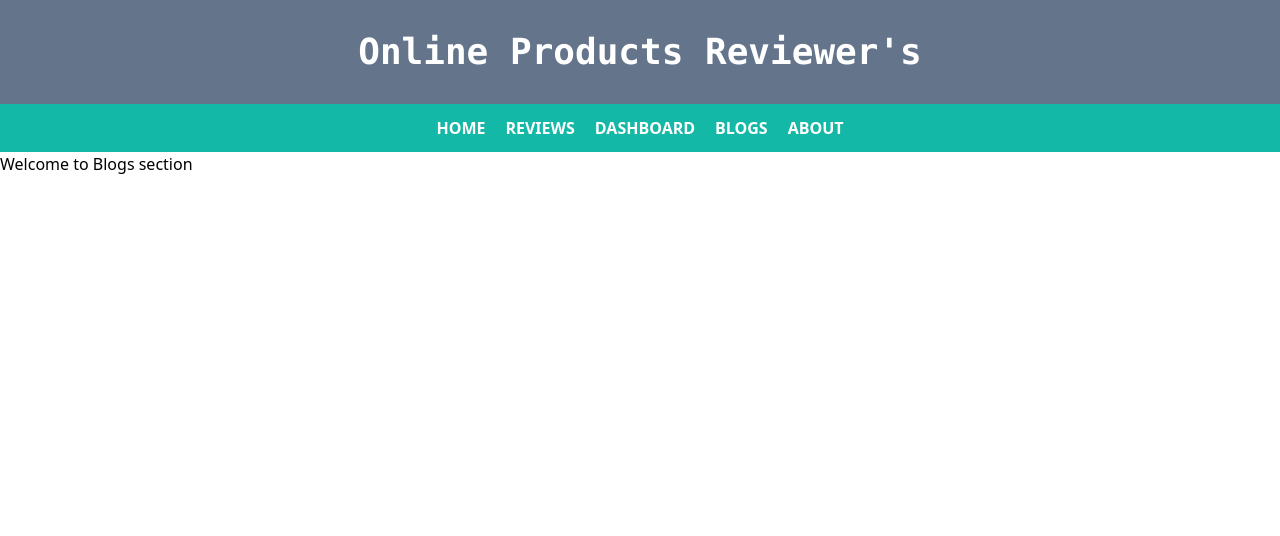
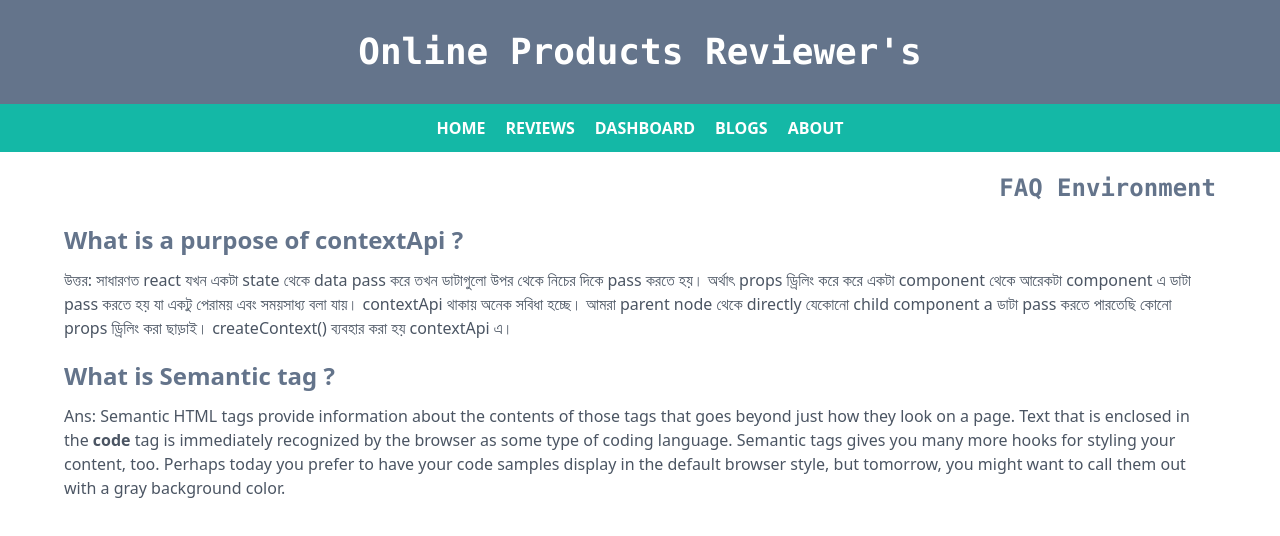
Before and after one commit to AkasHZamaN/product-analysis-interactive, a React (Create React App) app: page /blogs in a window 1280 px wide. Shown: the top 536 px of the page. Built offline with nearby package versions, Linux system fonts and the light colour scheme.

Commit message:
blogs ended and home modified

```diff
--- a/src/components/Blogs/Blogs.js
+++ b/src/components/Blogs/Blogs.js
@@ -2,9 +2,17 @@ import React from 'react';
 
 const Blogs = () => {
     return (
-        <div>
-            <h4>Welcome to Blogs section</h4>
-        </div>
+        <section className='mx-16'>
+            <h1 className='text-right font-mono text-2xl font-semibold text-slate-500 my-5'>FAQ Environment</h1>
+            <article className='mb-5'>
+                <h1 className='text-2xl font-semibold text-slate-500 mb-3'>What is a purpose of contextApi ?</h1>
+                <blockquote className='text-gray-600'>উত্তর: সাধারণত react যখন একটা state থেকে data pass করে তখন ডাটাগুলো উপর থেকে নিচের দিকে pass করতে হয়। অর্থাৎ props ড্রিলিং করে করে একটা component থেকে আরেকটা component এ ডাটা pass করতে হয় যা একটু পেরাময় এবং সময়সাধ্য বলা যায়। contextApi থাকায় অনেক সবিধা হচ্ছে। আমরা parent node থেকে directly যেকোনো child component a ডাটা pass করতে পারতেছি কোনো props ড্রিলিং করা ছাড়াই। createContext() ব্যবহার করা হয় contextApi এ।</blockquote>
+            </article>
+            <article className='mb-5'>
+                <h1 className='text-2xl font-semibold text-slate-500 mb-3'>What is Semantic tag ?</h1>
+                <blockquote className='text-gray-600'>Ans: Semantic HTML tags provide information about the contents of those tags that goes beyond just how they look on a page. Text that is enclosed in the <strong>code</strong> tag is immediately recognized by the browser as some type of coding language. Semantic tags gives you many more hooks for styling your content, too. Perhaps today you prefer to have your code samples display in the default browser style, but tomorrow, you might want to call them out with a gray background color.</blockquote>
+            </article>
+        </section>
     );
 };
 
--- a/src/components/Home/Home.js
+++ b/src/components/Home/Home.js
@@ -1,8 +1,9 @@
-import { ShoppingCartIcon } from "@heroicons/react/solid";
+import { ArrowRightIcon, ShoppingCartIcon } from "@heroicons/react/solid";
 import React from "react";
+import { Link } from "react-router-dom";
 import useReviews from "../../hooks/useReviews";
 import HomeReview from "../HomeReview/HomeReview";
-import laptop from "./img/laptop.png"
+import laptop from "./img/laptop.png";
 const Home = () => {
   const [reviews] = useReviews();
   return (
@@ -10,27 +11,41 @@ const Home = () => {
       <article className="flex justify-between items-center mx-16 mt-24">
         <article>
           <h1 className="text-3xl text-teal-500 font-mono">
-            Dell XPS 17 HANDS-ON Preview! <span className="text-slate-500">Amazing Future Generation</span>
+            Dell XPS 17 HANDS-ON Preview!{" "}
+            <span className="text-slate-500">Amazing Future Generation</span>
           </h1>
           <p className=" text-gray-500 font-semibold mt-10">
             XPS with Premium Support helps you stay connected and productive
             with fast, dedicated expert help whenever you need it. Get one year
             of Premium Support included when you purchase an XPS laptop.
           </p>
-          <button className="flex border-0 py-2 px-6 mt-3 bg-teal-500 hover:bg-teal-600 text-white font-semibold rounded-xl">BUY NOW <ShoppingCartIcon className="w-6 h-6 ml-2 "></ShoppingCartIcon></button>
+          <button className="flex border-0 py-2 px-6 mt-3 bg-teal-500 hover:bg-teal-600 text-white font-semibold rounded-xl">
+            BUY NOW{" "}
+            <ShoppingCartIcon className="w-6 h-6 ml-2 "></ShoppingCartIcon>
+          </button>
         </article>
         <article>
-            <img src={laptop} alt="" />
+          <img src={laptop} alt="" />
         </article>
       </article>
       <article>
-          <h1 className="text-right mr-16 text-2xl font-mono mt-28 text-slate-500 font-semibold mb-10">Customer Reviews</h1>
-          <article className="grid grid-cols-3 gap-4 mx-16 mb-10">
-            {
-              reviews.map(homeReview =><HomeReview key={homeReview.id} homeReview={homeReview}></HomeReview>)
-            }
-          </article>
+        <h1 className="text-right mr-16 text-2xl font-mono mt-28 text-slate-500 font-semibold mb-10">
+          Customer Reviews
+        </h1>
+        <article className="grid grid-cols-3 gap-4 mx-16 mb-10">
+          {reviews.slice(0, 3).map((homeReview) => (
+            <HomeReview
+              key={homeReview.id}
+              homeReview={homeReview}
+            ></HomeReview>
+          ))}
+        </article>
       </article>
+      <Link to="/reviews">
+        <button className="bg-teal-500 py-2 px-5 text-white rounded-xl font-semibold hover:bg-teal-600 flex mx-auto mb-10">
+          SEE MORE <ArrowRightIcon className="w-6 h-6 ml-2"></ArrowRightIcon>
+        </button>
+      </Link>
     </section>
   );
 };
--- a/src/components/Reviews/Reviews.js
+++ b/src/components/Reviews/Reviews.js
@@ -6,7 +6,7 @@ const Reviews = () => {
   const [reviews] = useReviews();
   return (
     <section >
-      <article className="text-right mr-10">
+      <article className="text-right mr-12">
         <h2 className="text-2xl font-semibold font-mono text-slate-500 my-5">Top Ten Reviewer's in Sylhet</h2>
       </article>
       <article className="grid grid-cols-3 gap-4 justify-items-center mx-10 mb-10">
```
